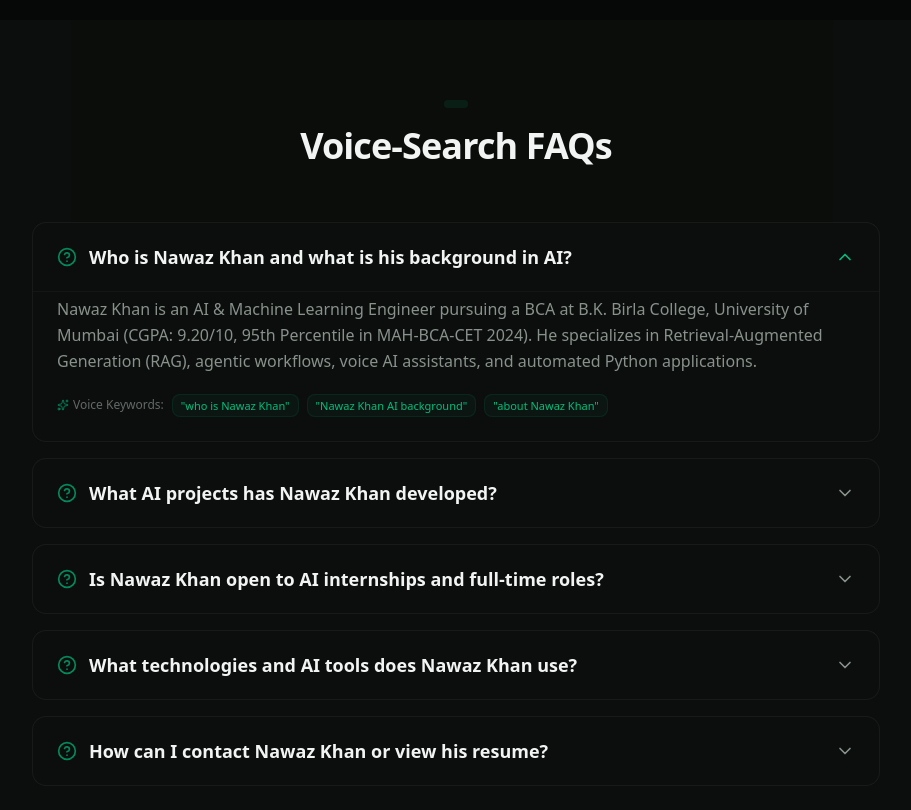
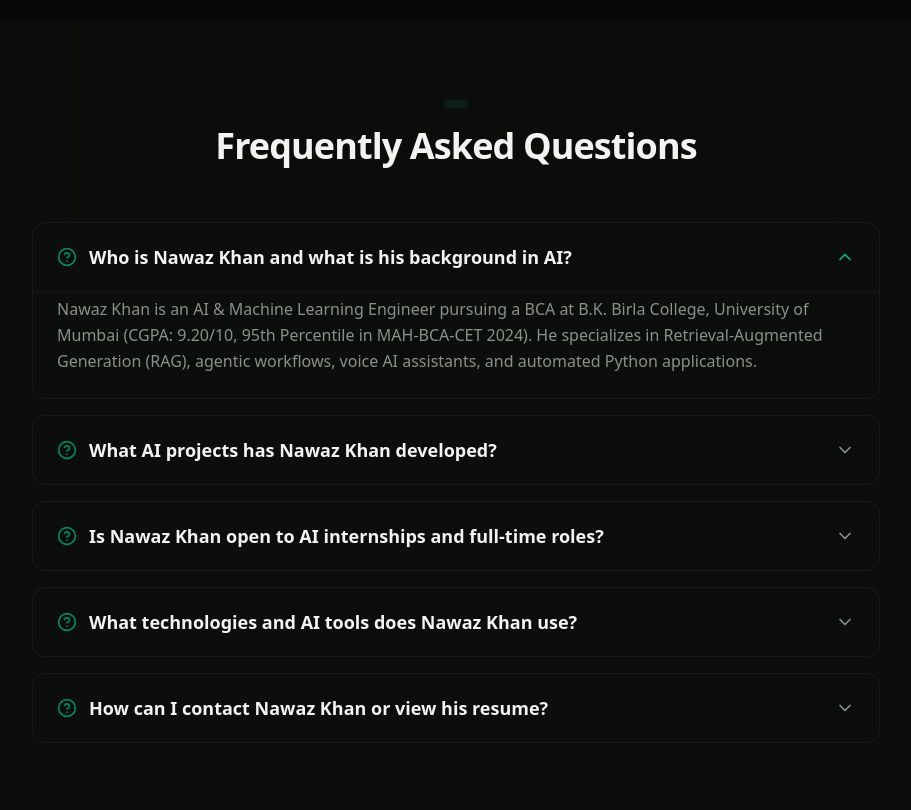
Before and after one commit to Nawaz-khan-droid/NK-Portfolio, a Next.js app: page / in a window 1280 px wide. Shown: the part 4780-5590 px from the top of the page, without its empty margins (184-1095 px from the left). Built offline with nearby package versions, Linux system fonts and the light colour scheme.

Commit message:
Remove explicit Voice Keywords UI tags for clean user-friendly FAQ display

```diff
--- a/src/components/portfolio/faq.tsx
+++ b/src/components/portfolio/faq.tsx
@@ -81,9 +81,9 @@ export function Faq() {
 
       <div className="max-w-4xl mx-auto px-4 sm:px-6">
         <SectionHeading
-          title="Voice-Search FAQs"
-          subtitle="Frequently asked questions optimized for natural voice queries, search engines, and quick assistance."
-          icon={<Mic className="w-5 h-5 text-primary" aria-hidden="true" />}
+          title="Frequently Asked Questions"
+          subtitle="Find quick answers to common questions about Nawaz's background, AI projects, technical skills, and availability."
+          icon={<HelpCircle className="w-5 h-5 text-primary" aria-hidden="true" />}
         />
 
         <div className="mt-12 space-y-4">
@@ -128,20 +128,6 @@ export function Faq() {
                     >
                       <div className="px-6 pb-6 pt-1 text-muted-foreground text-sm sm:text-base border-t border-border/40 leading-relaxed">
                         <p>{faq.answer}</p>
-
-                        <div className="mt-3 flex flex-wrap items-center gap-2 pt-2">
-                          <span className="text-xs font-medium text-muted-foreground/70 flex items-center gap-1">
-                            <Sparkles className="w-3 h-3 text-primary/60" /> Voice Keywords:
-                          </span>
-                          {faq.voiceKeywords.map((kw) => (
-                            <span
-                              key={kw}
-                              className="px-2 py-0.5 rounded-md bg-primary/5 border border-primary/10 text-primary text-[11px]"
-                            >
-                              "{kw}"
-                            </span>
-                          ))}
-                        </div>
                       </div>
                     </motion.div>
                   )}
```
